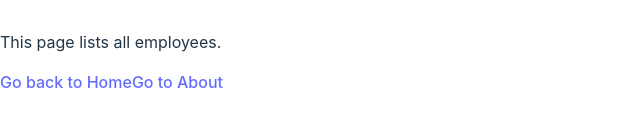
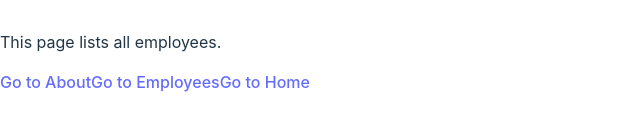
Before and after one commit to OmarAbdo/Reacting, a React (Vite) app in the folder create-vite-ts/: page /employees in a window 1280 px wide. Shown: the part 400-530 px from the top of the page, without its empty margins (0-640 px from the left). Built offline with nearby package versions, Linux system fonts and the light colour scheme.

Commit message:
Creating a header component

```diff
--- /dev/null
+++ b/create-vite-ts/src/components/header.tsx
@@ -0,0 +1,11 @@
+import { Link } from 'react-router'
+
+export default function Header() {
+  return (
+    <div>
+      <Link to="/about">Go to About</Link>
+      <Link to="/employees">Go to Employees</Link>
+      <Link to="/">Go to Home</Link>
+    </div>
+  );
+}
--- a/create-vite-ts/src/pages/about.tsx
+++ b/create-vite-ts/src/pages/about.tsx
@@ -1,11 +1,10 @@
-import { Link } from "react-router";
+import Header from "../components/header";
 export default function about() {
   return (
     <div>
       <h1>Details about an employee</h1>
       <p>This page contains information about our company.</p>
-      <Link to="/">Go back to Home</Link>
-      <Link to="/employees">Go to Employees</Link>
+      <Header />
     </div>
   );
 }
--- a/create-vite-ts/src/pages/employees.tsx
+++ b/create-vite-ts/src/pages/employees.tsx
@@ -1,11 +1,11 @@
-import { Link } from "react-router";
+import Header from "../components/header";
+
 export default function Employees() {
   return (
     <div>
       <h1>Employees</h1>
       <p>This page lists all employees.</p>
-      <Link to="/">Go back to Home</Link>
-      <Link to="/about">Go to About</Link>
+      <Header />
     </div>
   );
 }
--- a/create-vite-ts/src/pages/home.tsx
+++ b/create-vite-ts/src/pages/home.tsx
@@ -1,11 +1,10 @@
-import { Link } from "react-router";
+import Header from "../components/header";
 export default function Home() {
   return (
     <div>
       <h1>Welcome to the Home Page</h1>
       <p>This is a simple home page component.</p>
-      <Link to="/about">Go to About</Link>
-      <Link to="/employees">Go to Employees</Link>
+      <Header></Header>
     </div>
   );
 }
```
Also changed, not shown: 1 other file (tests, documents, lock files or other folders).
